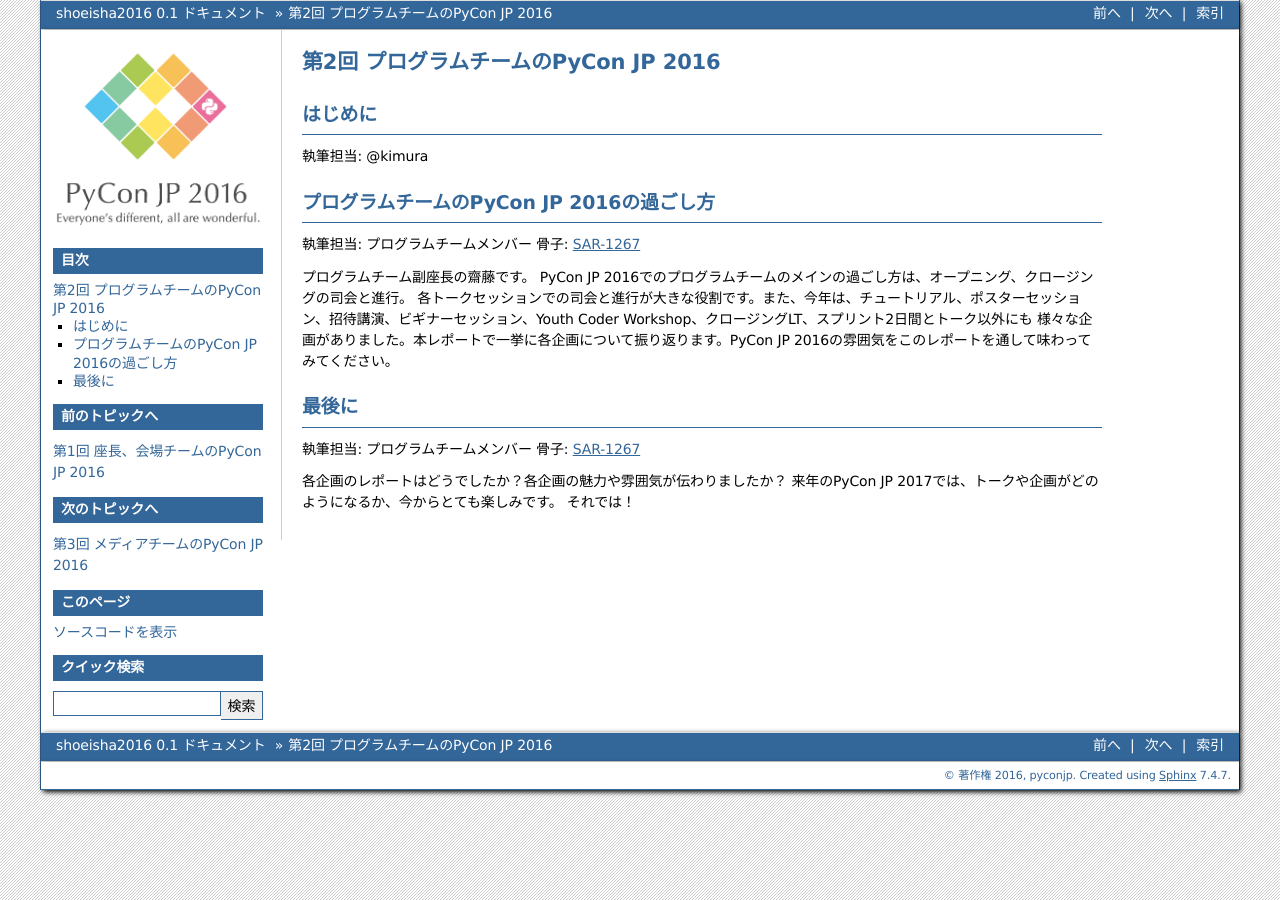
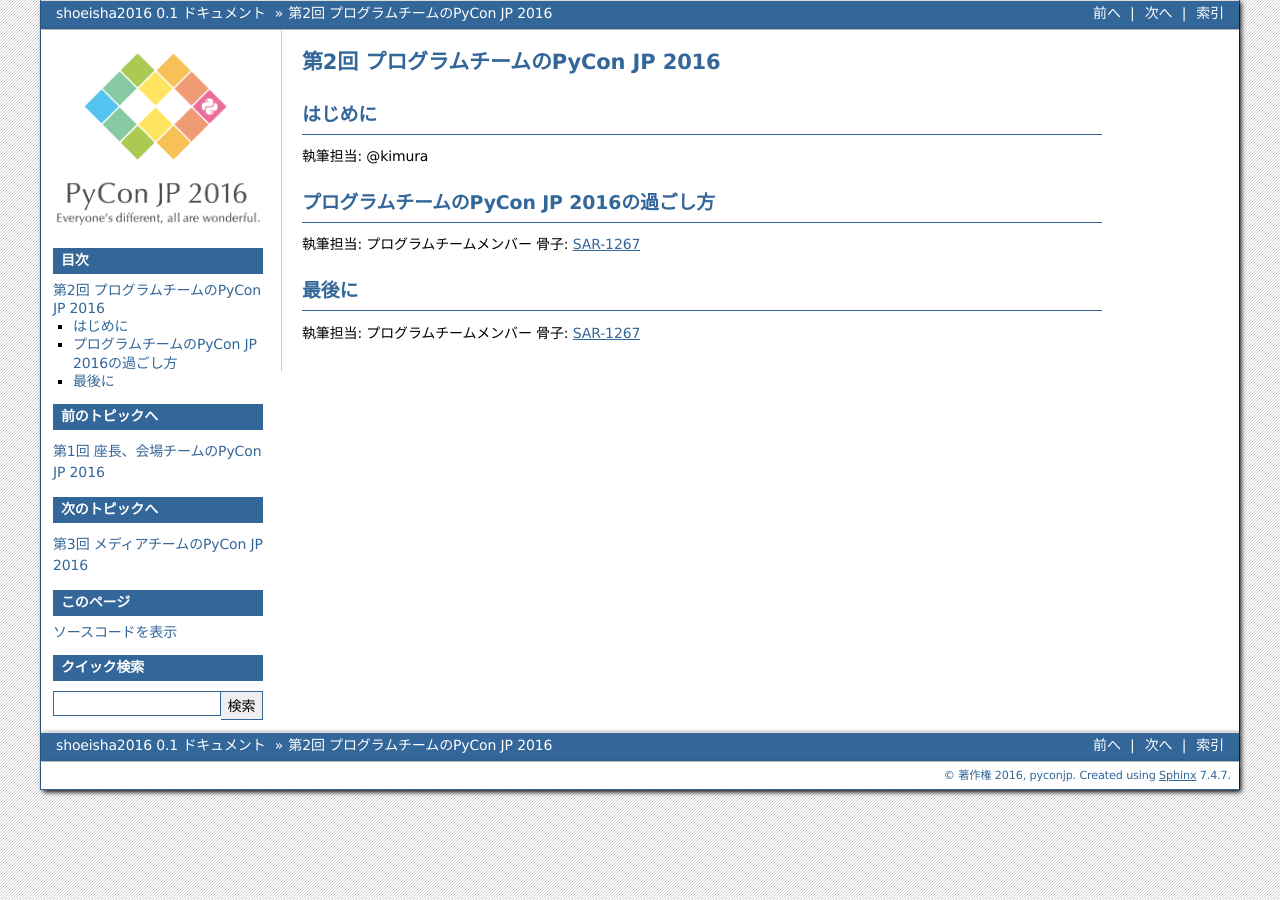
Before and after one commit to pyconjp/shoeisha2016, a Sphinx documentation site: the page built from source/afterreport_02_program.rst, in a window 1280 px wide. Built offline with Sphinx 7.4.7, drawn with Linux system fonts in a browser that asks for light colours.

Commit message:
Update afterreport_02_program.rst

```diff
--- a/source/afterreport_02_program.rst
+++ b/source/afterreport_02_program.rst
@@ -11,19 +11,9 @@
 執筆担当: プログラムチームメンバー
 骨子: `SAR-1267 <https://pyconjp.atlassian.net/browse/SAR-1267>`_
 
-プログラムチーム副座長の齋藤です。
-PyCon JP 2016でのプログラムチームのメインの過ごし方は、オープニング、クロージングの司会と進行。
-各トークセッションでの司会と進行が大きな役割です。また、今年は、チュートリアル、ポスターセッション、招待講演、ビギナーセッション、Youth Coder Workshop、クロージングLT、スプリント2日間とトーク以外にも
-様々な企画がありました。本レポートで一挙に各企画について振り返ります。PyCon JP 2016の雰囲気をこのレポートを通して味わってみてください。
-
-
 
 
 最後に
 =========
 執筆担当: プログラムチームメンバー
 骨子: `SAR-1267 <https://pyconjp.atlassian.net/browse/SAR-1267>`_
-
-各企画のレポートはどうでしたか？各企画の魅力や雰囲気が伝わりましたか？
-来年のPyCon JP 2017では、トークや企画がどのようになるか、今からとても楽しみです。
-それでは！
```
